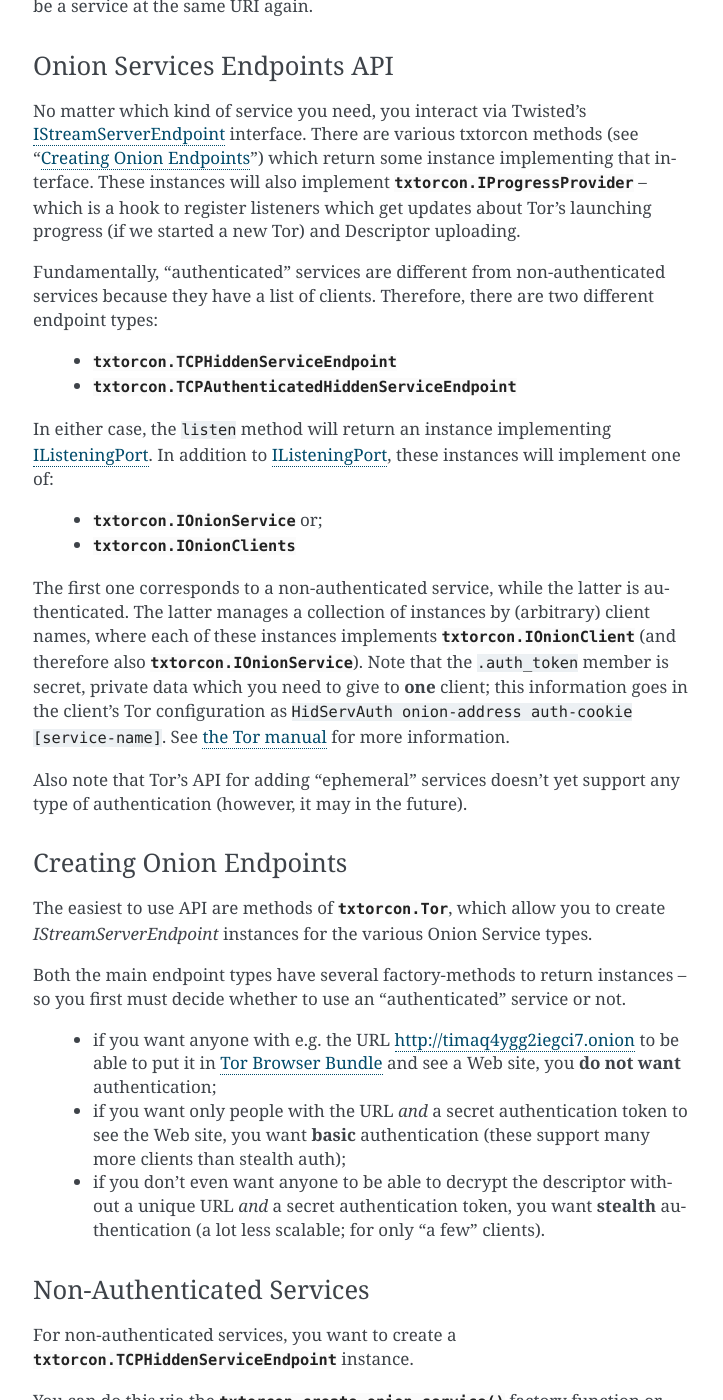
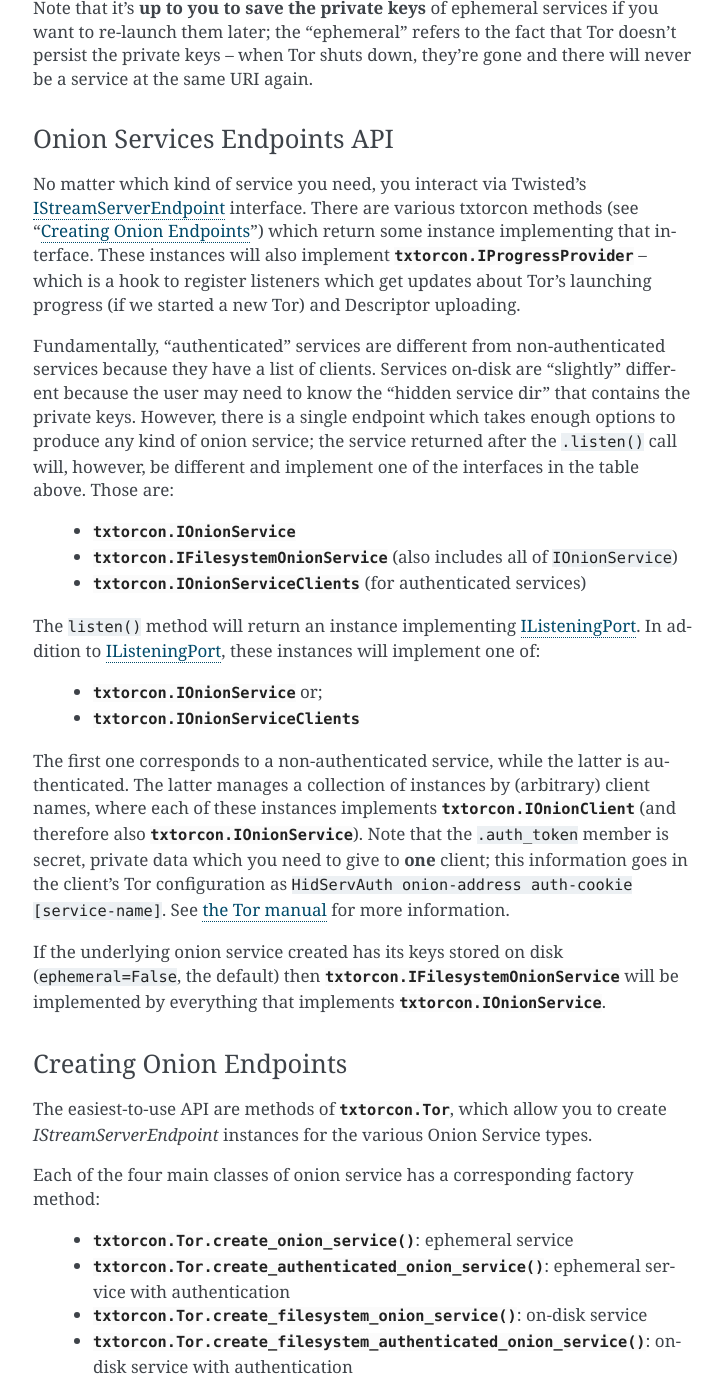
Before and after one commit to meejah/txtorcon, a Sphinx documentation site: the page built from docs/guide.rst, in a window 1280 px wide and 1400 px high, scrolled down 9389 px. Shown: the whole window, without its empty margins (387-1110 px from the left). Built offline with Sphinx 7.4.7, drawn with Linux system fonts in a browser that asks for light colours; the version number could not be read and is left out; some of the changed text lies outside the part shown.

Commit message:
documentation updates for onions

```diff
--- a/docs/guide.rst
+++ b/docs/guide.rst
@@ -377,7 +377,7 @@
 program that supports configuring endpoint strings gets Tor support
 "for free". For example, passing a string like
 ``tor:timaq4ygg2iegci7.onion:80`` to `clientFromString`_ will return
-an endpoint that will connect to txtorcon's hidden-service
+an endpoint that will connect to txtorcon's onion-service
 website. Note that these endpoints will use the "global to txtorcon"
 Tor instance (available from :meth:`txtorcon.get_global_tor`). Thus,
 if you want to control *which* tor instance your circuit goes over,
@@ -410,9 +410,10 @@
   NOT** document the current state of the code.
 
 An "Onion Service" (also called a "Hidden Service") refers to a
-feature of Tor allowing servers (e.g. a Web site) to get additional
-security properties such as: hiding their network location; providing
-end-to-end encryption; self-certifying domain-names; or offering
+feature of Tor allowing servers (e.g. a Web site) to be availble via
+Tor. These bring additional security properties such as: hiding the
+server's network location; providing end-to-end encryption;
+self-certifying domain-names; no NAT issues; or offering
 authentication. For details of how this works, please read `Tor's
 documentation on Hidden Services
 <https://www.torproject.org/docs/hidden-services.html.en>`_.
@@ -433,26 +434,28 @@
     - e.g. ``"80 127.0.0.1:5432"`` says you can contact the service
       publically on port 80, which Tor will redirect to a daemon
       running locally on port ``5432``;
-    - note that "Descriptors" don't show this information
+    - note that "Descriptors" only show the public port
  - services can be "authenticated", which means they have a list of
    client names for which Tor creates associated keys (``.auth_token``).
  - Tor has two flavours of service authentication: ``basic`` and
    ``stealth`` -- there's no API-level difference, but the
    ``.hostname`` is unique for each client in the ``stealth`` case.
- - See :ref:`create_onion` for details on how to choose which (if any)
-   authentication method you'd like
 
 To summarize the above in a table format, here are the possible types
-of Onion Service interfaces classes you may interact with (ephemeral
-services don't yet support any authentication).
+of Onion Service interfaces classes you may interact with.
 
-+----------------------------------+--------------------------------------+------------------------+
-|                                  | Keys on disk                         | Keys in memory         |
-+==================================+======================================+========================+
-|      **no authentication**       | IFilesystemOnionService              | IOnionService          |
-+----------------------------------+--------------------------------------+------------------------+
-| **basic/stealth authentication** | IOnionClients                        |                        |
-+----------------------------------+--------------------------------------+------------------------+
++----------------------------------+----------------------------------+----------------------------+
+|                                  | Keys on disk                     | Keys in memory             |
++==================================+==================================+============================+
+|      **no authentication**       | IFilesystemOnionService          | IOnionService              |
++----------------------------------+----------------------------------+----------------------------+
+| **basic/stealth authentication** | IAuthenticatedOnionClients       | IAuthenticatedOnionClients |
++----------------------------------+----------------------------------+----------------------------+
+
+:class:`txtorcon.IFilesystemOnionService` is a subclass of
+:class:`txtorcon.IOnionService` and the concrete objects will
+be different for on-disk versus in-memory keys; depend on the
+methods in the interfaces (only).
 
 Note that it's **up to you to save the private keys** of ephemeral
 services if you want to re-launch them later; the "ephemeral" refers
@@ -474,17 +477,23 @@
 
 Fundamentally, "authenticated" services are different from
 non-authenticated services because they have a list of
-clients. Therefore, there are two different endpoint types:
+clients. Services on-disk are "slightly" different because the user
+may need to know the "hidden service dir" that contains the private
+keys. However, there is a single endpoint which takes enough options
+to produce any kind of onion service; the service returned after the
+``.listen()`` call will, however, be different and implement one of
+the interfaces in the table above. Those are:
 
- - :class:`txtorcon.TCPHiddenServiceEndpoint`
- - :class:`txtorcon.TCPAuthenticatedHiddenServiceEndpoint`
+ - :class:`txtorcon.IOnionService`
+ - :class:`txtorcon.IFilesystemOnionService` (also includes all of ``IOnionService``)
+ - :class:`txtorcon.IOnionServiceClients` (for authenticated services)
 
-In either case, the ``listen`` method will return an instance
-implementing `IListeningPort`_. In addition to `IListeningPort`_,
-these instances will implement one of:
+The ``listen()`` method will return an instance implementing
+`IListeningPort`_. In addition to `IListeningPort`_, these instances
+will implement one of:
 
  - :class:`txtorcon.IOnionService` or;
- - :class:`txtorcon.IOnionClients`
+ - :class:`txtorcon.IOnionServiceClients`
 
 The first one corresponds to a non-authenticated service, while the
 latter is authenticated. The latter manages a collection of instances
@@ -497,8 +506,10 @@
 <https://www.torproject.org/docs/tor-manual-dev.html.en>`_ for more
 information.
 
-Also note that Tor's API for adding "ephemeral" services doesn't yet
-support any type of authentication (however, it may in the future).
+If the underlying onion service created has its keys stored on disk
+(``ephemeral=False``, the default) then
+:class:`txtorcon.IFilesystemOnionService` will be implemented by
+everything that implements :class:`txtorcon.IOnionService`.
 
 
 .. _create_onion:
@@ -506,13 +517,20 @@
 Creating Onion Endpoints
 ~~~~~~~~~~~~~~~~~~~~~~~~
 
-The easiest to use API are methods of :class:`txtorcon.Tor`, which
+The easiest-to-use API are methods of :class:`txtorcon.Tor`, which
 allow you to create `IStreamServerEndpoint` instances for the various
 Onion Service types.
 
-Both the main endpoint types have several factory-methods to return
-instances -- so you first must decide whether to use an
-"authenticated" service or not.
+Each of the four main classes of onion service has a corresponding
+factory method:
+
+ - :meth:`txtorcon.Tor.create_onion_service`: ephemeral service
+ - :meth:`txtorcon.Tor.create_authenticated_onion_service`: ephemeral service with authentication
+ - :meth:`txtorcon.Tor.create_filesystem_onion_service`: on-disk service
+ - :meth:`txtorcon.Tor.create_filesystem_authenticated_onion_service`: on-disk service with authentication
+
+Factors to consider when deciding whether to use "authenticated"
+service or not:
 
  - if you want anyone with e.g. the URL http://timaq4ygg2iegci7.onion
    to be able to put it in `Tor Browser Bundle
```
